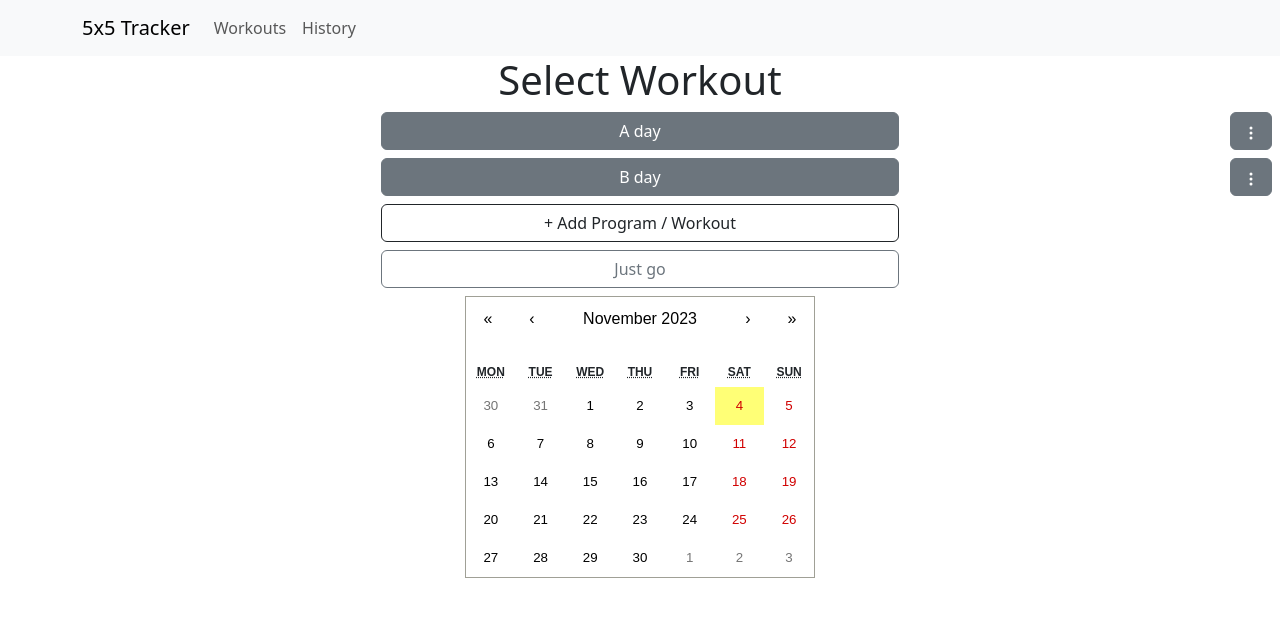
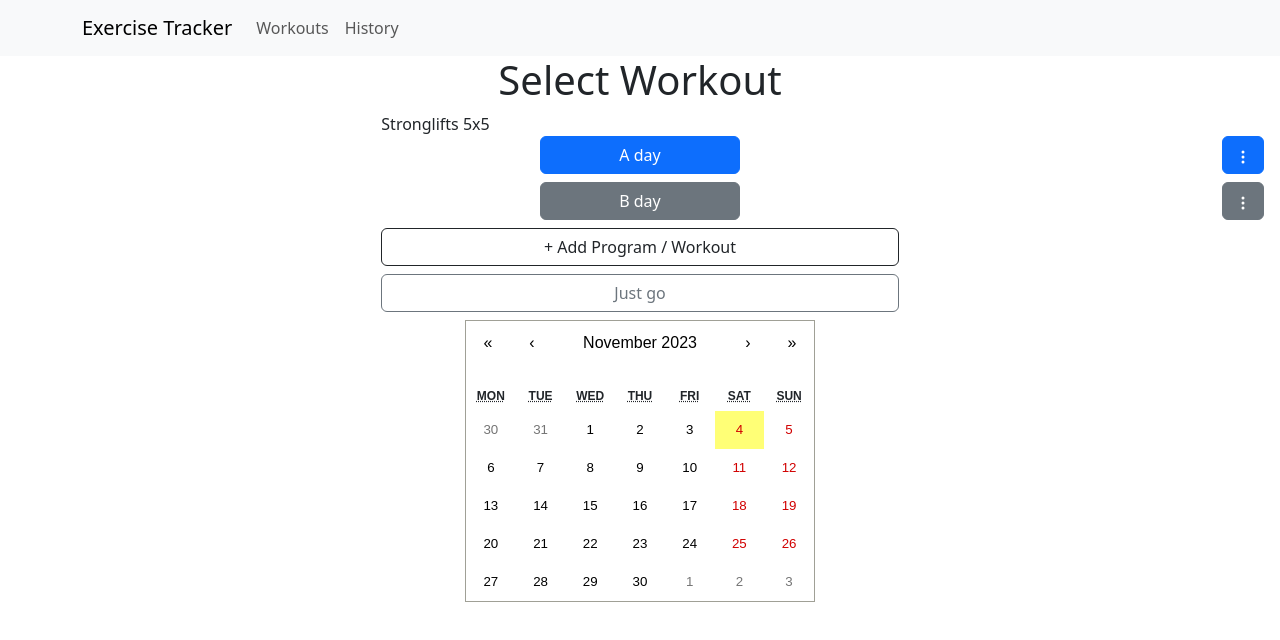
Before and after one commit to GideonNeedleman/5x5, a React (Vite) app: page / in a window 1280 px wide. Shown: the top 640 px of the page. Built offline with nearby package versions, Linux system fonts and the light colour scheme.

Commit message:
new sampledata, improve SelectWorkout UI

```diff
--- a/index.html
+++ b/index.html
@@ -10,7 +10,7 @@
     <meta charset="UTF-8" />
     <link rel="icon" type="image/svg+xml" href="/logo.svg" />
     <meta name="viewport" content="width=device-width, initial-scale=1.0" />
-    <title>5x5 Tracker</title>
+    <title>Exercise Tracker</title>
   </head>
   <body>
     <div id="root"></div>
--- a/src/App.jsx
+++ b/src/App.jsx
@@ -40,6 +40,81 @@ const sampleWorkouts = [
   },
 ];
 
+const samplePrograms = [
+  {
+    name: "Stronglifts 5x5",
+    program: [
+      {
+        name: "A day",
+        next: true,
+        exercises: [
+          {
+            name: "Squat",
+            sets: 5,
+          },
+          {
+            name: "Barbell Row",
+            sets: 5,
+          },
+          {
+            name: "Bench Press",
+            sets: 5,
+          },
+        ],
+      },
+      {
+        name: "B day",
+        next: false,
+        exercises: [
+          {
+            name: "Squat",
+            sets: 5,
+          },
+          {
+            name: "Overhead Press",
+            sets: 5,
+          },
+          {
+            name: "Deadlift",
+            sets: 1,
+          },
+        ],
+      },
+    ],
+  },
+  /*   {
+    name: "Standard program",
+    program: [
+      {
+        name: "Push day",
+        exercises: [
+          {
+            name: "Pushups",
+            sets: 5,
+          },
+          {
+            name: "Bench Press",
+            sets: 5,
+          },
+        ],
+      },
+      {
+        name: "Pull day",
+        exercises: [
+          {
+            name: "Pullups",
+            sets: 5,
+          },
+          {
+            name: "Deadlift",
+            sets: 1,
+          },
+        ],
+      },
+    ],
+  }, */
+];
+
 function App() {
   return (
     <div>
@@ -48,7 +123,7 @@ function App() {
         <Routes>
           <Route
             path="/"
-            element={<SelectWorkout workouts={sampleWorkouts} />}
+            element={<SelectWorkout programs={samplePrograms} />}
           />
         </Routes>
       </BrowserRouter>
--- a/src/components/Header.jsx
+++ b/src/components/Header.jsx
@@ -7,7 +7,7 @@ function Header() {
   return (
     <Navbar expand="lg" className="bg-body-tertiary">
       <Container>
-        <Navbar.Brand>5x5 Tracker</Navbar.Brand>
+        <Navbar.Brand>Exercise Tracker</Navbar.Brand>
         <Navbar.Toggle aria-controls="basic-navbar-nav" />
         <Navbar.Offcanvas id="basic-navbar-nav" placement="end">
           <Offcanvas.Header closeButton>
--- a/src/components/WorkoutButton.jsx
+++ b/src/components/WorkoutButton.jsx
@@ -5,15 +5,16 @@ import WorkoutModal from "./WorkoutModal";
 
 function WorkoutButton({ children, workout }) {
   const [isOpen, setIsOpen] = useState(false);
+  const variant = workout.next ? "primary" : "secondary";
 
   return (
     <div className="WorkoutButton">
-      <Button className="w-100" variant="secondary">
+      <Button className="w-100" variant={variant}>
         {children}
       </Button>
       <Button
-        variant="secondary"
-        style={{ position: "absolute", right: "8px" }}
+        variant={variant}
+        style={{ position: "absolute", right: "16px" }}
         onClick={() => setIsOpen(true)}
       >
         <BsThreeDotsVertical />
--- a/src/pages/SelectWorkout.jsx
+++ b/src/pages/SelectWorkout.jsx
@@ -1,13 +1,11 @@
 import Button from "react-bootstrap/Button";
 import Stack from "react-bootstrap/Stack";
-import ButtonGroup from "react-bootstrap/ButtonGroup";
-import { BsThreeDotsVertical } from "react-icons/bs";
 import Calendar from "react-calendar";
 import "react-calendar/dist/Calendar.css";
 import { Container } from "react-bootstrap";
 import WorkoutButton from "../components/WorkoutButton";
 
-function SelectWorkout({ workouts }) {
+function SelectWorkout({ programs }) {
   return (
     <main>
       <h1 className="d-flex justify-content-center">Select Workout</h1>
@@ -16,12 +14,22 @@ function SelectWorkout({ workouts }) {
         className="col-sm-5 mx-auto px-2"
         style={{ overflow: "hidden" }}
       >
-        {workouts.map((workout) => (
-          <WorkoutButton key={workout.name} workout={workout}>
-            {workout.name}
-          </WorkoutButton>
+        {programs.map((program) => (
+          <div key={program.name}>
+            <p className="mb-0">{program.name}</p>
+            <Stack
+              gap={2}
+              className="col-sm-5 mx-auto px-2"
+              style={{ overflow: "hidden" }}
+            >
+              {program.program.map((workout) => (
+                <WorkoutButton key={workout.name} workout={workout}>
+                  {workout.name}
+                </WorkoutButton>
+              ))}
+            </Stack>
+          </div>
         ))}
-
         <Button variant="outline-dark">+ Add Program / Workout</Button>
         <Button variant="outline-secondary">Just go</Button>
       </Stack>
```
Also changed, not shown: 1 other file (tests, documents, lock files or other folders).
